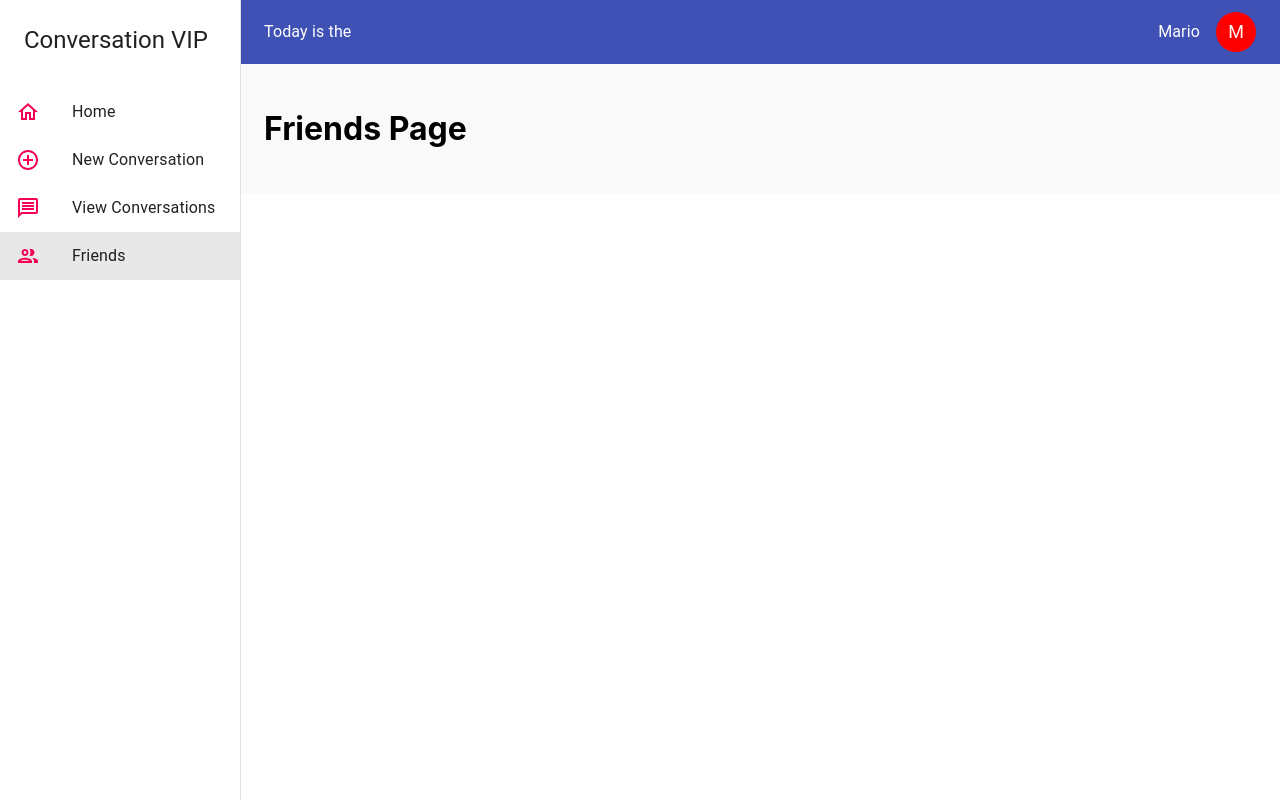
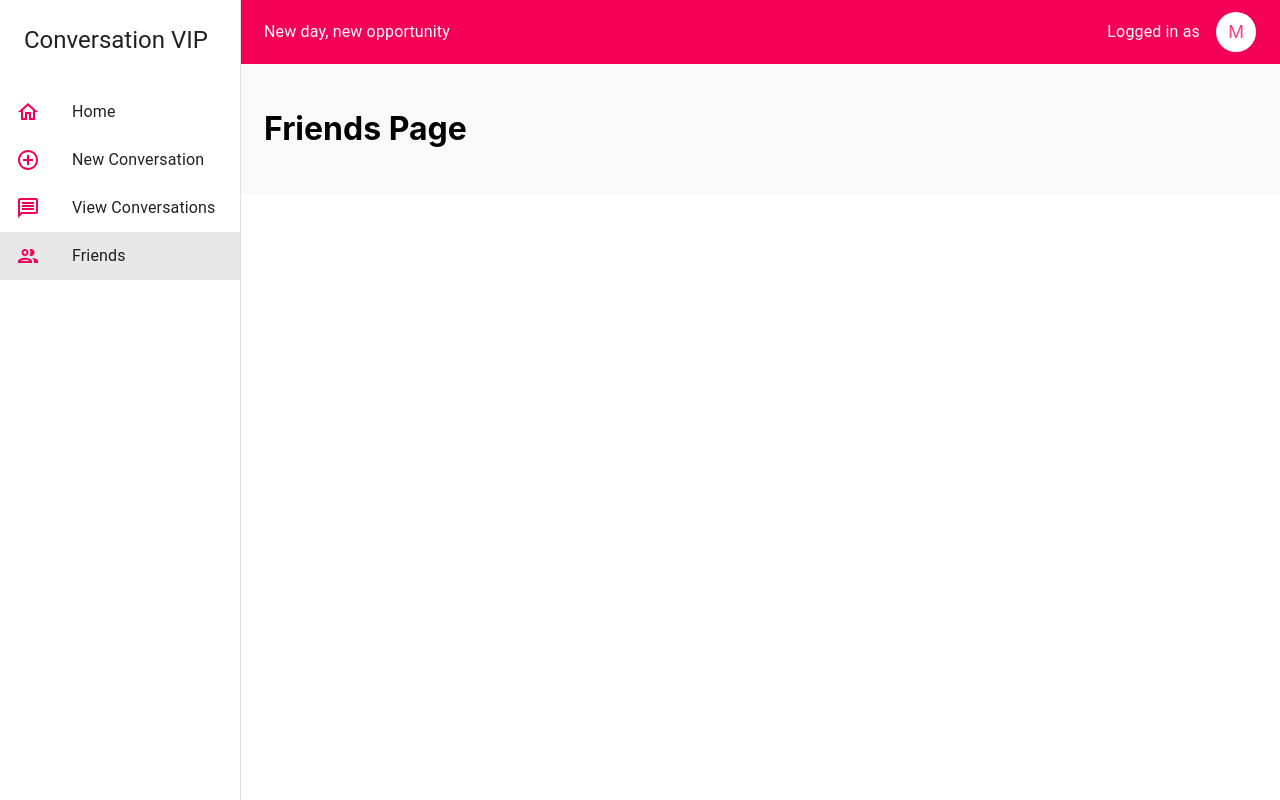
Before and after one commit to v3rti/capp-pfe, a React (Create React App) app: page /friends in a window 1280 px wide. Built offline with nearby package versions, Linux system fonts and the light colour scheme; the HTML template or start-up script is replaced by a standard one.

Commit message:
modified nav and avatar colors

```diff
--- a/src/Components/NewNav.js
+++ b/src/Components/NewNav.js
@@ -35,7 +35,8 @@ const useStyles = makeStyles((theme) => {
       padding: theme.spacing(3)
     },
     appbar: {
-      width: `calc(100% - ${drawerWidth}px)`
+      width: `calc(100% - ${drawerWidth}px)`,
+
     },
     toolbar: theme.mixins.toolbar,
     date: {
@@ -43,8 +44,9 @@ const useStyles = makeStyles((theme) => {
     },
     avatar: {
       marginLeft: theme.spacing(2),
-      backgroundColor: "red",
-      fontSize: 18
+      backgroundColor: "White",
+      fontSize: 18,
+      color: "#ff4081"
     },
     currentPage: {
       background: "#E8E8E8"
@@ -81,16 +83,17 @@ function NewNav({children}) {
       <AppBar
        elevation
         className={classes.appbar}
+        color="secondary"
       >
 
         <Toolbar>
           <Typography className={classes.date}>
-              Today is the
+              New day, new opportunity
           </Typography>
           <Typography
           end
           >
-            Mario
+            Logged in as
           </Typography>
           <Avatar
           className={classes.avatar}
```
